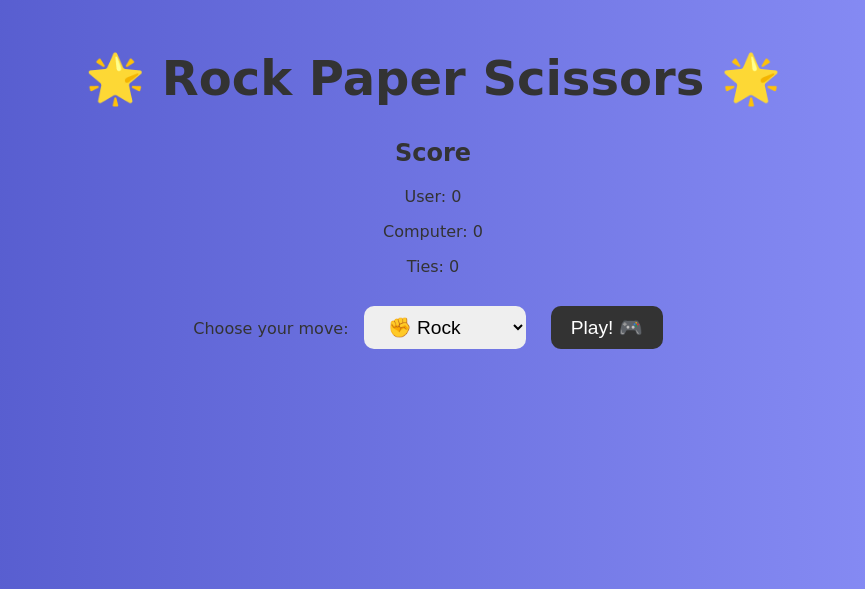
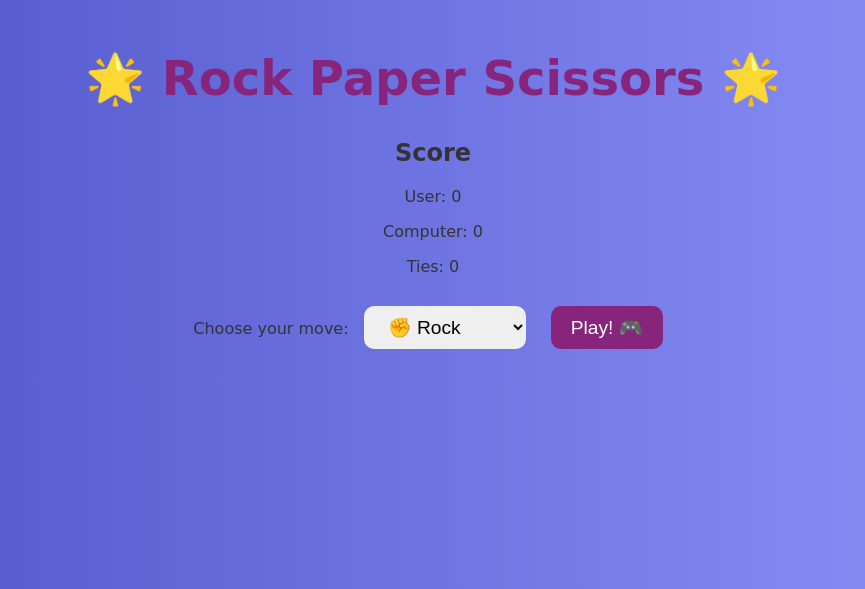
Before and after one commit to MuhuliseniM/rock_Paper_Scissors_game, a Flask app: page / in a window 1280 px wide. Shown: the top 589 px of the page, without its empty margins (207-1072 px from the left). Run offline with Flask 3, Linux system fonts and the light colour scheme.

Commit message:
Add files via upload
Font Color

```diff
--- a/static/style.css
+++ b/static/style.css
@@ -9,7 +9,7 @@ body {
 
 h1 {
     font-size: 3rem;
-    color: ##333333;
+    color: #87247c;
 }
 
 form {
@@ -25,7 +25,7 @@ select, button {
 }
 
 button {
-    background-color: #333333;
+    background-color: #87247c;
     color: white;
     cursor: pointer;
     transition: transform 0.3s ease;
```
